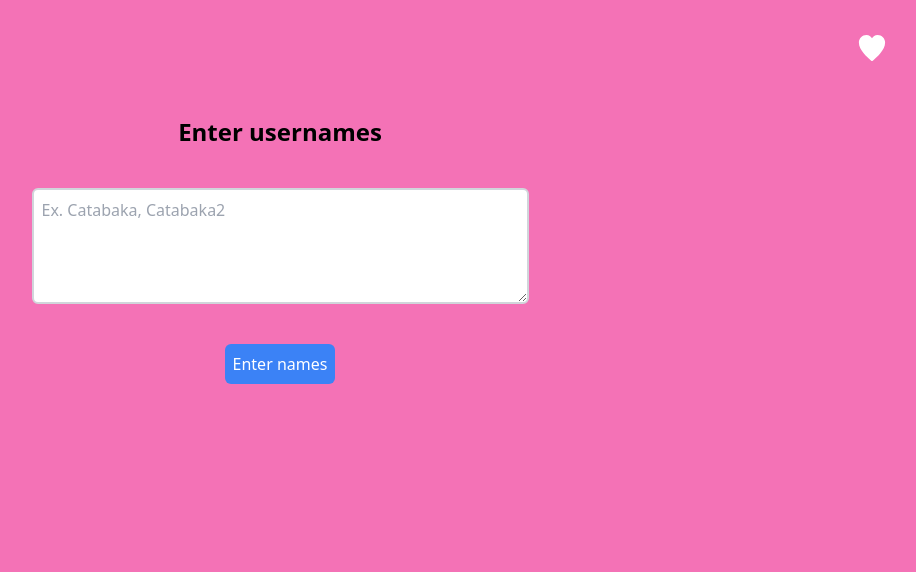
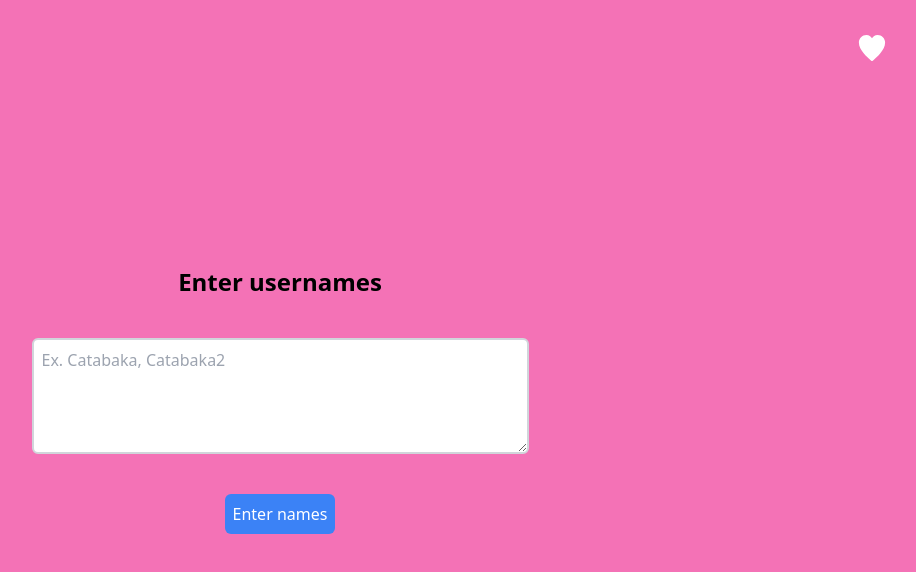
Before and after one commit to tigeryash/cata-website, a React (Vite) app: page / in a window 1280 px wide. Shown: the top 572 px of the page, without its empty margins (360-1276 px from the left). Built offline with nearby package versions, Linux system fonts and the light colour scheme.

Commit message:
imporoved types and fixed raffle image upload

```diff
--- a/src/App.tsx
+++ b/src/App.tsx
@@ -6,7 +6,7 @@ function App() {
   const theme = useThemeStore();
   return (
     <div
-      className={`h-screen relative w-full  `}
+      className={`h-screen relative w-full font-straight flex flex-col justify-center items-center`}
       style={
         theme.bgImage
           ? {
--- a/src/components/Raffle.tsx
+++ b/src/components/Raffle.tsx
@@ -26,8 +26,12 @@ const Raffle = () => {
   if (!isDrawing) {
     return (
       <div
-        className="flex flex-col items-center justify-center space-y-10 h-[500px] "
-        style={{ backgroundImage: theme.raffleImage }}
+        className="flex flex-col items-center justify-center space-y-10 h-[500px] w-[600px]"
+        style={{
+          backgroundImage: `url(${theme.raffleImage})`,
+          backgroundSize: "cover",
+          backgroundPosition: "center",
+        }}
       >
         <h1 className="text-2xl font-bold ">{theme.title}</h1>
         <textarea
--- a/src/components/menu/MenuEditor.tsx
+++ b/src/components/menu/MenuEditor.tsx
@@ -17,7 +17,7 @@ const MenuEditor = ({ isOpen, setIsOpen }: MenuEditorProps) => {
           isOpen ? "block" : "hidden"
         } p-4 h-[calc(100vh-2rem)]  overflow-y-auto scrollbar-thin `}
     >
-      <div className="sticky top-0 bg-white pb-4 z-10 space-y-4 ">
+      <div className="sticky top-0 bg-white z-10 space-y-4 ">
         {" "}
         <MenuButton isOpen={isOpen} setIsOpen={setIsOpen} />
         <h1 className="text-2xl font-bold text-center">Edit Raffle</h1>
--- a/src/components/menu/MenuHeaders.tsx
+++ b/src/components/menu/MenuHeaders.tsx
@@ -1,16 +1,20 @@
 import { ChevronDownIcon } from "@radix-ui/react-icons";
+
+type HeaderType = "h2" | "h3"; // discriminated union
+
+interface MenuHeadersProps {
+  title: string;
+  headerType: HeaderType;
+  setIsOpen: (isOpen: boolean) => void;
+  isOpen: boolean;
+}
 
 const MenuHeaders = ({
   title,
   headerType,
   setIsOpen,
   isOpen,
-}: {
-  title: string;
-  headerType: string;
-  setIsOpen: (isOpen: boolean) => void;
-  isOpen: boolean;
-}) => {
+}: MenuHeadersProps) => {
   return (
     <div className="flex items-center " onClick={() => setIsOpen(!isOpen)}>
       {headerType === "h3" ? (
--- a/src/components/menu/UploadImages.tsx
+++ b/src/components/menu/UploadImages.tsx
@@ -26,7 +26,9 @@ const UploadImages = () => {
   );
 };
 
-const ImageInput = ({ name }: { name: string }) => {
+type name = "bgImage" | "raffleImage";
+
+const ImageInput = ({ name }: { name: name }) => {
   const { updateTheme, ...theme } = useThemeStore();
   const [uploading, setUploading] = useState(false);
   const [tempBg, setTempBg] = useState<string>("");
@@ -67,6 +69,7 @@ const ImageInput = ({ name }: { name: string }) => {
             className="bg-blue-500 text-white px-4 py-2 rounded-md"
             onClick={() => {
               updateTheme({ ...theme, [name]: tempBg });
+              console.log(theme[name]);
             }}
           >
             Save
```
